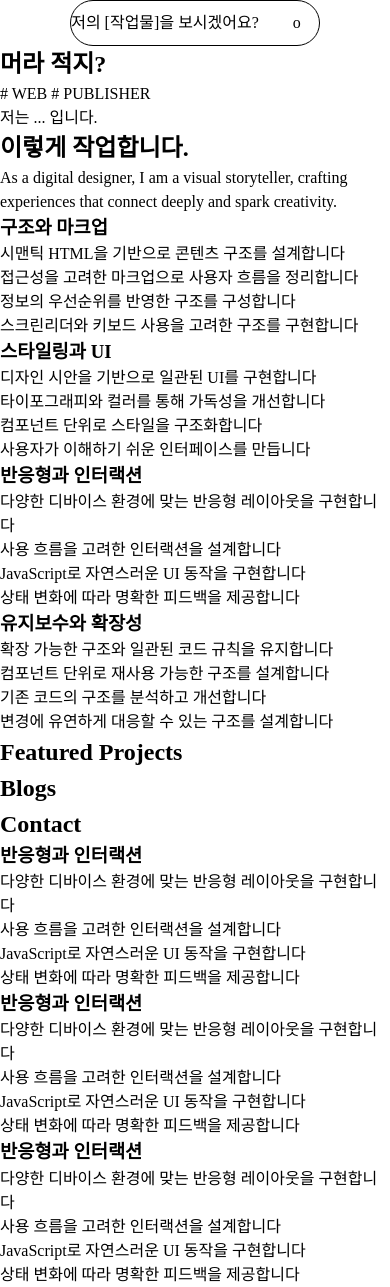
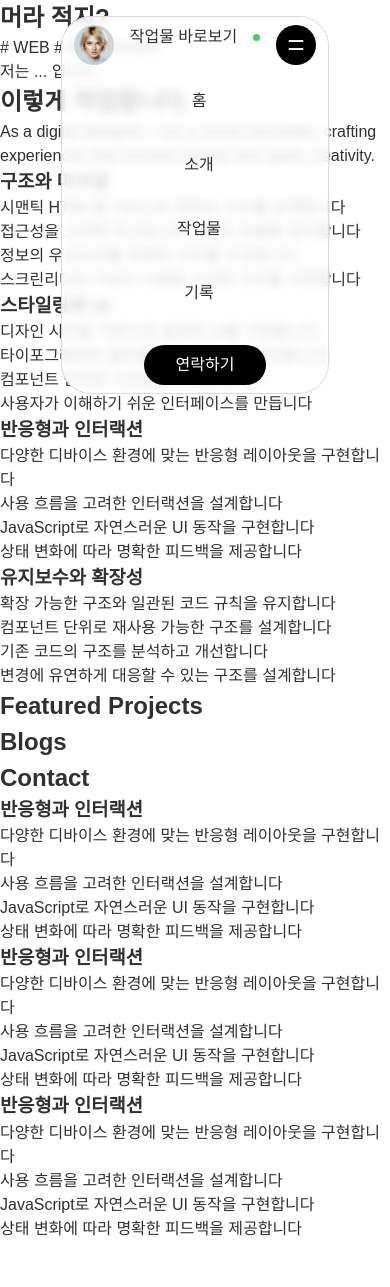
Before and after one commit to suyeonn113/web-publisher-portfolio, a PHP site: page / in a window 390 px wide. After the commit the page ends 1236 px from the top, so only its background shows below. Run offline with PHP 8.4, Linux system fonts and the light colour scheme; some web fonts are replaced.

Commit message:
feat: 헤더 인터랙션, 스타일, 텍스트 전반 정리
- 헤더 상태 전환 및 메뉴 인터랙션 구조 수정
- 애니메이션과 트랜지션 흐름 정리
- 레이아웃 및 스타일 보정
- 메뉴 텍스트 한글화

```diff
--- /dev/null
+++ b/portfolio/assets/fonts/SUIT-Variable-woff2/SUIT-Variable.css
@@ -0,0 +1,5 @@
+@font-face {
+	font-family: 'SUIT Variable';
+	font-weight: 100 900;
+	src: url('./SUIT-Variable.woff2') format('woff2-variations');
+}
--- /dev/null
+++ b/portfolio/css/components/toggle-button.css
@@ -0,0 +1,74 @@
+@charset "utf-8";
+
+/* ========================================
+   Toggle Icon
+   - 왼쪽 기준으로 길어지면서
+   - 시각적으로 중앙 유지
+   - 길이 / 회전 타이밍 분리
+======================================== */
+
+.toggle-icon {
+    position: relative;
+    display: inline-block;
+    width: 24px;
+    height: 14px;
+}
+
+/* ---------- 선 래퍼 ---------- */
+/* 닫힘 상태에서 중심 보정 */
+.toggle-icon__line {
+    position: absolute;
+    left: 0;
+    width: 100%;
+    height: 2px;
+
+    transform-origin: center center;
+
+    /* 회전 / 위치 이동은 조금 늦게 시작 */
+    transition:
+        transform 320ms cubic-bezier(0.25, 1, 0.5, 1) 60ms;
+}
+
+/* 위치 */
+.toggle-icon__line--top {
+    top: 2px;
+    transform: translateX(20%);
+}
+
+.toggle-icon__line--bottom {
+    bottom: 2px;
+    transform: translateX(20%);
+}
+
+/* ---------- 실제 선 ---------- */
+.toggle-icon__line::before {
+    content: "";
+    display: block;
+    width: 100%;
+    height: 100%;
+    background: var(--gray-50);
+
+    /* 왼쪽 기준 길이 */
+    transform-origin: left center;
+    transform: scaleX(0.6);
+
+    /* 길이는 먼저 반응 */
+    transition:
+        transform 220ms cubic-bezier(0.33, 1, 0.68, 1);
+}
+
+/* ========================================
+   열림 (X)
+======================================== */
+
+.toggle-button[aria-expanded="true"] .toggle-icon__line--top {
+    transform: translateX(0) translateY(4px) rotate(45deg);
+}
+
+.toggle-button[aria-expanded="true"] .toggle-icon__line--bottom {
+    transform: translateX(0) translateY(-4px) rotate(-45deg);
+}
+
+.toggle-button[aria-expanded="true"] .toggle-icon__line::before {
+    transform: scaleX(1);
+}
--- /dev/null
+++ b/portfolio/css/effects/surface.css
@@ -0,0 +1 @@
+@charset "utf-8";
--- a/portfolio/css/foundation/base.css
+++ b/portfolio/css/foundation/base.css
@@ -1,34 +1,70 @@
 @charset "utf-8";
 
+/* ========================================
+   1. 문서 환경 설정
+   - 브라우저 렌더링 / 기본 환경값
+======================================== */
+
 html {
-    color-scheme: light dark; /* 또는 light만 */
+    color-scheme: light dark; /* 필요 시 light만 사용 */
+}
+
+/* ========================================
+   2. 타이포 기본값
+   - 전역 글줄 / 글꼴 렌더링 / 기본 텍스트 색
+======================================== */
+/* Font Face - SUIT Variable */
+@font-face {
+    font-family: "SUIT";
+    src: url("../fonts/SUIT/SUIT-Variable.woff2") format("woff2");
+    font-weight: 100 900;
+    font-style: normal;
+    font-display: swap;
+}
+
+:root {
+    --font-family-base: "SUIT", "Pretendard", "Apple SD Gothic Neo", "Noto Sans KR", sans-serif;
 }
 
 body {
     line-height: 1.5;
-    -webkit-font-smoothing: antialiased; /* mac/ios 글꼴 렌더링 개선 */
+    -webkit-font-smoothing: antialiased; /* mac/iOS 글꼴 렌더링 개선 */
+    font-family: var(--font-family-base);
+    color: var(--color-text);
 }
+
 
 /* Input */
 input::placeholder {
-    color: #CCCCCC;
+    color: #cccccc;
 }
 
-/* Keyboard-Focus */
+/* ========================================
+   3. 접근성 / 포커스
+   - 키보드 포커스 표시
+   - 마우스 포커스 제거
+======================================== */
+
 :focus-visible {
-    outline: 2px dashed #000;
+    outline: 2px solid #000;
     outline-offset: 2px;
+    border-radius: 5%;
 }
 
-/* Not Keyboard */
 :focus:not(:focus-visible) {
     outline: none;
 }
 
+/* ========================================
+   4. 공통 UI 보정
+   - 스크롤바
+   - 스킵 링크
+======================================== */
+
 /* Scroll */
 ::-webkit-scrollbar {
     width: 5px;
-    height: 5px; /* 가로 스크롤용 */
+    height: 5px; /* 가로 스크롤 */
 }
 
 ::-webkit-scrollbar-thumb {
@@ -44,6 +80,7 @@ input::placeholder {
     background: transparent;
 }
 
+/* Skip Links */
 .skip-links {
     position: fixed;
     top: 0;
@@ -52,29 +89,29 @@ input::placeholder {
     z-index: 20000;
 
     display: flex;
-    gap: .5rem;
+    gap: 0.5rem;
 
-    padding: .5rem;
+    padding: 0.5rem;
 
-    border-radius: .75rem;
-    background: rgba(255,255,255,.95);
-    box-shadow: 0 6px 24px rgba(0,0,0,.12);
+    border-radius: 0.75rem;
+    background: rgba(255, 255, 255, 0.95);
+    box-shadow: 0 6px 24px rgba(0, 0, 0, 0.12);
 }
 
-.skip-links:focus-within{
+.skip-links:focus-within {
     transform: translate(-50%, 0);
 }
 
-.skip-links__link{
+.skip-links__link {
     display: inline-flex;
     align-items: center;
 
-    padding: .5rem .75rem;
+    padding: 0.5rem 0.75rem;
 
-    border-radius: .5rem;
+    border-radius: 0.5rem;
     text-decoration: none;
 
-    font-size: .875rem;
+    font-size: 0.875rem;
     font-weight: 600;
     color: inherit;
 }
--- a/portfolio/css/foundation/tokens.css
+++ b/portfolio/css/foundation/tokens.css
@@ -11,10 +11,11 @@
     --white: #ffffff;
     --gray-50: #f7f7f5;
     --gray-100: #efefeb;
-    --gray-200: #ddddd7;
+    --gray-200: #DADADA;
     --gray-300: #c6c6bf;
     --gray-500: #7a7a73;
     --gray-700: #4f4f49;
+    --gray-800: #303030;
     --gray-900: #1f1f1b;
 
     --green-500: #44d16d;
@@ -83,17 +84,17 @@
     --color-background-elevated: var(--white);
 
     /* 텍스트 */
-    --color-text-primary: var(--gray-900);
-    --color-text-secondary: var(--gray-700);
+    --color-text: var(--gray-800);
+    --color-text-subtle: var(--gray-700);
+    --color-text-muted: var(--gray-500);
+    --color-text-inverse: var(--white);
 
     /* 테두리 */
+    --color-border-line: var(--gray-200);
     --color-border-subtle: rgba(31, 31, 27, 0.12);
 
     /* 액션 */
-    --color-action-primary: var(--gray-900);
-    --color-action-on-primary: var(--white);
-
-    --color-status-success: var(--green-500);
+    --color-status-active: var(--green-500);
 
 
     /* ---------- 타이포 ---------- */
--- a/portfolio/css/home.css
+++ b/portfolio/css/home.css
@@ -1 +1,19 @@
 @charset "utf-8";
+
+/* ---------- foundation ---------- */
+@import url("./foundation/reset.css");
+@import url("./foundation/tokens.css");
+@import url("./foundation/base.css");
+
+/* ---------- layout ---------- */
+@import url("./layout/header.css");
+
+/* ---------- components ---------- */
+@import url("./components/toggle-button.css");
+
+/* ---------- effects ---------- */
+@import url("./effects/surface.css");
+
+/* ---------- sections (home only) ---------- */
+@import url("./sections/hero.css");
+@import url("./sections/intro.css");
--- a/portfolio/css/layout/header.css
+++ b/portfolio/css/layout/header.css
@@ -8,58 +8,56 @@
 
 /* ---------- 기본 ---------- */
 .site-header {
-    position: sticky;
-    top: 0;
+    position: fixed;
+    top: 1rem;
     z-index: 1000;
     width: 100%;
 }
 
 .site-header__inner {
-    width: 100%;
+    width: max-content;
     max-width: var(--container-width);
     margin: 0 auto;
 }
 
 .site-header__bar {
+    position: relative;
+
     display: flex;
     align-items: center;
     justify-content: center;
+    gap: 1rem;
 
-    width: max-content;
+    padding-block: .5rem;
+    padding-inline: .75rem;
 
-    margin: 0 auto;
+    border: 1px solid var(--color-border-line);
+    border-radius: 30px;
 
-    border: 1px solid #000;
-    border-radius: var( --radius-full);
+    background: rgba(255, 255, 255, 0.8);
+    backdrop-filter: blur(5px);
 }
 
-.site-header__lead {
-    display: flex;
-    align-items: center;
-    min-width: 0;
+.site-header__home-link {
+    align-self: flex-start;
+    width: 2.5rem;
+    height: 2.5rem;
+    overflow: hidden;
+    border-radius: var(--radius-full);
 }
 
-.site-header__home-link,
-.site-header__work-link,
-.site-header__menu-link,
-.site-header__menu-toggle {
-    flex-shrink: 0;
+.site-header__avatar {
+    justify-self: start;
+    display: block;
+    width: 100%;
+    object-fit: contain;
 }
 
-.site-header__work-link {
-    display: inline-flex;
+.site-header__controls {
+    display: grid;
+    grid-template-columns: auto;
     align-items: center;
-    min-width: 0;
-}
-
-.site-header__work-text {
-    display: block;
-}
-
-.site-header__work-icon {
-    display: inline-block;
-    width: 1rem;
-    aspect-ratio: 1 / 1;
+    gap: .5rem;
 }
 
 .site-header__nav {
@@ -69,72 +67,226 @@
 .site-header__menu {
     display: flex;
     align-items: center;
+    gap: 1.5rem;
+}
+
+.site-header__menu--contact {
+    padding-block: .5rem;
+    padding-inline: 2rem;
+    margin-left: .75rem;
+
+    border-radius: var(--radius-full);
+    color: #fff;
+    background: #000;
+}
+
+/* ---------- 메뉴 호버 ---------- */
+
+.site-header__menu-link,
+.site-header__menu-link--contact {
+    position: relative;
+}
+
+.site-header__menu-link:not(.site-header__menu-link--contact):hover::after {
+    content: "";
+    position: absolute;
+    bottom: -3px;
+    left: 50%;
+
+    width: 120%;
+    height: 2.5px;
+    background: #000;
+
+    transform: translateX(-50%);
+}
+
+.site-header__menu--contact:hover {
+    background: red;
+}
+
+.site-header__work-link {
+    display: flex;
+    align-items: center;
+    gap: .5rem;
+}
+
+.site-header__work-text {
+    display: block;
+}
+
+.site-header__work-icon {
+    position: relative;
+    display: inline-block;
+    width: 7px;
+    height: 7px;
+    margin: 8px;
+
+    border-radius: var(--radius-full);
+    background: var(--color-status-active);
+    flex-shrink: 0;
+}
+
+/* ---------- 퍼지는 링 ---------- */
+.site-header__work-icon::after {
+    content: "";
+    position: absolute;
+    left: 50%;
+    top: 50%;
+
+    width: 24px;
+    aspect-ratio: 1 / 1;
+    border-radius: var(--radius-full);
+    background: var(--color-status-active);
+    opacity: 0.25;
+    pointer-events: none;
+
+    transform: translate(-50%, -50%) scale(0.5);
+    transform-origin: center center;
+    animation: workPulse 1.8s ease-out infinite;
+}
+
+/* ---------- 애니메이션 ---------- */
+@keyframes workPulse {
+    0% {
+        transform: translate(-50%, -50%) scale(0.5);
+        opacity: 0.25;
+    }
+
+    60% {
+        transform: translate(-50%, -50%) scale(1.8);
+        opacity: 0;
+    }
+
+    100% {
+        transform: translate(-50%, -50%) scale(1.8);
+        opacity: 0;
+    }
 }
 
 .site-header__menu-toggle {
     display: none;
+    align-self: flex-start;
 }
 
-/* ---------- PC 기본 상태 ---------- */
+/* ========================================
+    Header Motion
+======================================== */
+
 @media (min-width: 1200px) {
+    /* 1. 바깥 보더 상자: 너비와 패딩이 부드럽게 변함 */
     .site-header__bar {
-        justify-content: center;
+        transition: all 0.4s cubic-bezier(0.4, 0, 0.2, 1);
+        overflow: hidden;
+        white-space: nowrap;
     }
 
-    .site-header__menu-toggle {
-        display: none;
+    .site-header__menu {
+        display: flex;
+        align-items: center;
+        gap: 0;
+        transition: all 0.4s cubic-bezier(0.4, 0, 0.2, 1);
     }
 
-    .site-header[data-header-state="nav"] .site-header__lead {
-        display: none;
+    .site-header__menu > li {
+        display: flex;
+        align-items: center;
+        overflow: hidden;
+        white-space: nowrap;
+
+        transform-origin: center;
+
+        transition:
+            max-width 0.4s cubic-bezier(0.4, 0, 0.2, 1),
+            padding 0.4s cubic-bezier(0.4, 0, 0.2, 1),
+            margin 0.4s cubic-bezier(0.4, 0, 0.2, 1),
+            opacity 0.4s ease-in-out;
     }
 
-    .site-header[data-header-state="nav"] .site-header__nav {
-        display: block;
+    .site-header[data-header-state="nav"] .site-header__menu > li:first-child {
+        max-width: 0;
+        opacity: 0;
+        padding-inline: 0;
+        margin-inline: 0;
+        pointer-events: none;
     }
 
-    .site-header[data-header-state="lead"] .site-header__lead {
-        display: flex;
+    .site-header[data-header-state="nav"] .site-header__menu > li:not(:first-child) {
+        max-width: 200px;
+        opacity: 1;
+        margin-inline: 0.75rem;
     }
 
-    .site-header[data-header-state="lead"] .site-header__nav {
-        display: none;
+    /* --- [전환: WORK 상태] --- */
+    .site-header[data-header-state="work"] .site-header__menu > li:first-child {
+        max-width: 200px;
+        opacity: 1;
+        margin-inline: 0.75rem;
+    }
+
+    .site-header[data-header-state="work"] .site-header__menu > li:not(:first-child) {
+        max-width: 0;
+        opacity: 0;
+        padding-inline: 0;
+        margin-inline: 0;
+        pointer-events: none;
     }
 }
 
-/* ---------- 1200 미만 ---------- */
+
+/* ---------- 1200 미만 기본 배치 ---------- */
 @media (max-width: 1199px) {
-    .site-header__bar {
-        position: relative;
+
+    .site-header__controls {
+        grid-template-columns: auto auto;
     }
 
-    .site-header__lead {
-        display: flex;
-        flex: 1 1 auto;
-    }
-
-    .site-header__menu-toggle {
-        display: inline-flex;
-        align-items: center;
-        justify-content: center;
-        width: 2.75rem;
-        aspect-ratio: 1 / 1;
-    }
-
-    .site-header__nav {
-        position: absolute;
-        top: calc(100% + 0.5rem);
-        left: 1.5rem;
-        right: 1.5rem;
-        display: none;
-    }
-
-    .site-header__nav[data-menu-state="open"] {
-        display: block;
+    .site-header__nav[data-menu-state="closed"] .site-header__menu {
+        padding: 0;
     }
 
     .site-header__menu {
         flex-direction: column;
         align-items: center;
+        gap: 2.5rem;
+
+        margin: 0;
+        padding: 1rem;
+        padding-top: 3rem;
     }
+
+    .site-header__menu-link--contact {
+        margin-left: 0;
+    }
+
+    .site-header__menu-toggle {
+        display: flex;
+        align-items: center;
+        justify-content: center;
+        width: 2.5rem;
+        height: 2.5rem;
+        border-radius: var(--radius-full);
+        background: #000;
+    }
+
+    /* ========================================
+    Header Motion
+    ======================================== */
+
+    /* ---------- 1200 미만 ---------- */
+    .site-header__bar,
+    .site-header__controls,
+    .site-header__nav,
+    .site-header__work-link,
+    .site-header__menu,
+    .site-header__menu > li {
+        transition:
+            opacity 0.28s ease,
+            transform 0.35s cubic-bezier(0.25, 1, 0.4, 1),
+            inline-size 0.35s cubic-bezier(0.25, 1, 0.4, 1),
+            max-inline-size 0.35s cubic-bezier(0.25, 1, 0.4, 1),
+            margin 0.35s cubic-bezier(0.25, 1, 0.4, 1),
+            padding 0.35s cubic-bezier(0.25, 1, 0.4, 1),
+            gap 0.35s cubic-bezier(0.25, 1, 0.4, 1);
+    }
+
 }
--- a/portfolio/index.html
+++ b/portfolio/index.html
@@ -4,58 +4,49 @@
     <meta charset="UTF-8">
     <meta name="viewport" content="width=device-width, initial-scale=1.0">
     <title>Document</title>
-    <!-- Foundation -->
-    <link rel="stylesheet" href="css/foundation/reset.css">
-    <link rel="stylesheet" href="css/foundation/base.css">
-    <link rel="stylesheet" href="css/foundation/tokens.css">
-
-    <!-- Layout -->
-    <link rel="stylesheet" href="css/layout/header.css">
-
-    <!-- Components -->
-    <link rel="stylesheet" href="css/components/cursor.css">
-
-    <!-- Page Styles -->
     <link rel="stylesheet" href="css/home.css">
 </head>
 <body>
     <header class="site-header" data-header-state="nav">
         <div class="site-header__inner">
             <div class="site-header__bar">
-                <!--  -->
-                <div class="site-header__lead">
-                    <a class="site-header__home-link" href="/" aria-label="홈으로 이동">
+                <!-- 프로필 사진 -->
+                <a class="site-header__home-link" href="#" aria-label="홈으로 이동">
                     <img class="site-header__avatar"
-                             src=""
-                             alt="">
+                            src="assets/images/avatar.jpg"
+                            alt="웃고 있는 수연^^">
                 </a>
-
-                    <a class="site-header__work-link" href="#">
-                        <span class="site-header__work-text">저의 [작업물]을 보시겠어요?</span>
-                        <span class="site-header__work-icon" aria-hidden="true"></span>
-                    </a>
-                </div>
-                <!-- 메뉴 -->
+                <div class="site-header__controls">
+                    <!-- PC 기본: 가로 메뉴 -->
                     <nav id="site-header-nav"
                         class="site-header__nav"
                         data-menu-state="closed"
                         aria-label="주요 메뉴">
                         <ul class="site-header__menu">
-                        <li><a class="site-header__menu-link" href="#">Home</a></li>
-                        <li><a class="site-header__menu-link" href="#">About</a></li>
-                        <li><a class="site-header__menu-link" href="#">Projects</a></li>
-                        <li><a class="site-header__menu-link" href="#">Blogs</a></li>
-                        <li><a class="site-header__menu-link site-header__menu-link--contact" href="#">Contact</a></li>
+                            <li> <!-- 상태용: 작업물 링크 (모바일 / PC 스크롤시 등장) -->
+                                <a class="site-header__work-link" href="#">
+                                    <span class="site-header__work-text">작업물 바로보기</span>
+                                    <span class="site-header__work-icon" aria-hidden="true"></span>
+                                </a>
+                            </li>
+                            <li><a class="site-header__menu-link" href="#">홈</a></li>
+                            <li><a class="site-header__menu-link" href="#">소개</a></li>
+                            <li><a class="site-header__menu-link" href="#">작업물</a></li>
+                            <li><a class="site-header__menu-link" href="#">기록</a></li>
+                            <li class="site-header__menu--contact"><a class="site-header__menu-link site-header__menu-link--contact" href="#">연락하기</a></li>
                         </ul>
                     </nav>
-                <!-- 메뉴 토글 버튼 (1200 미만에서)-->
-                <button class="site-header__menu-toggle"
+                    <button class="site-header__menu-toggle toggle-button"
                             type="button"
                             aria-expanded="false"
                             aria-controls="site-header-nav"
                             aria-label="메뉴 열기">
-                        o
+                        <span class="toggle-icon" aria-hidden="true">
+                            <span class="toggle-icon__line toggle-icon__line--top"></span>
+                            <span class="toggle-icon__line toggle-icon__line--bottom"></span>
+                        </span>
                     </button>
+                </div>
             </div>
         </div>
     </header>
@@ -202,8 +193,7 @@
     </main>
 
     <script src="js/cursor.js"></script>
-    <script src="js/header.js"></script>
-    <script src="js/home.js"></script>
-    <script src="js/main.js"></script>
+    <script type="module" src="js/home.js"></script>
+    <script type="module" src="js/main.js"></script>
 </body>
 </html>
--- a/portfolio/js/main.js
+++ b/portfolio/js/main.js
@@ -8,9 +8,10 @@ document.addEventListener('DOMContentLoaded', () => {
     initCommonUI();
 });
 
-
+import { initSiteHeader } from './header.js';
 
 /* ---------- 공통 초기화 ---------- */
 function initCommonUI() {
     initSiteHeader();
+
 }
```
Also changed, not shown: portfolio/js/components/toggle-button.js (added, +28 -0 lines), portfolio/js/header.js (+89 -50 lines), portfolio/assets/fonts/SUIT-Variable-woff2/SUIT-Variable.woff2 (added), portfolio/assets/images/avatar.jpg (added), 1 other file. Lines whose indentation alone changed are shown as unchanged.
